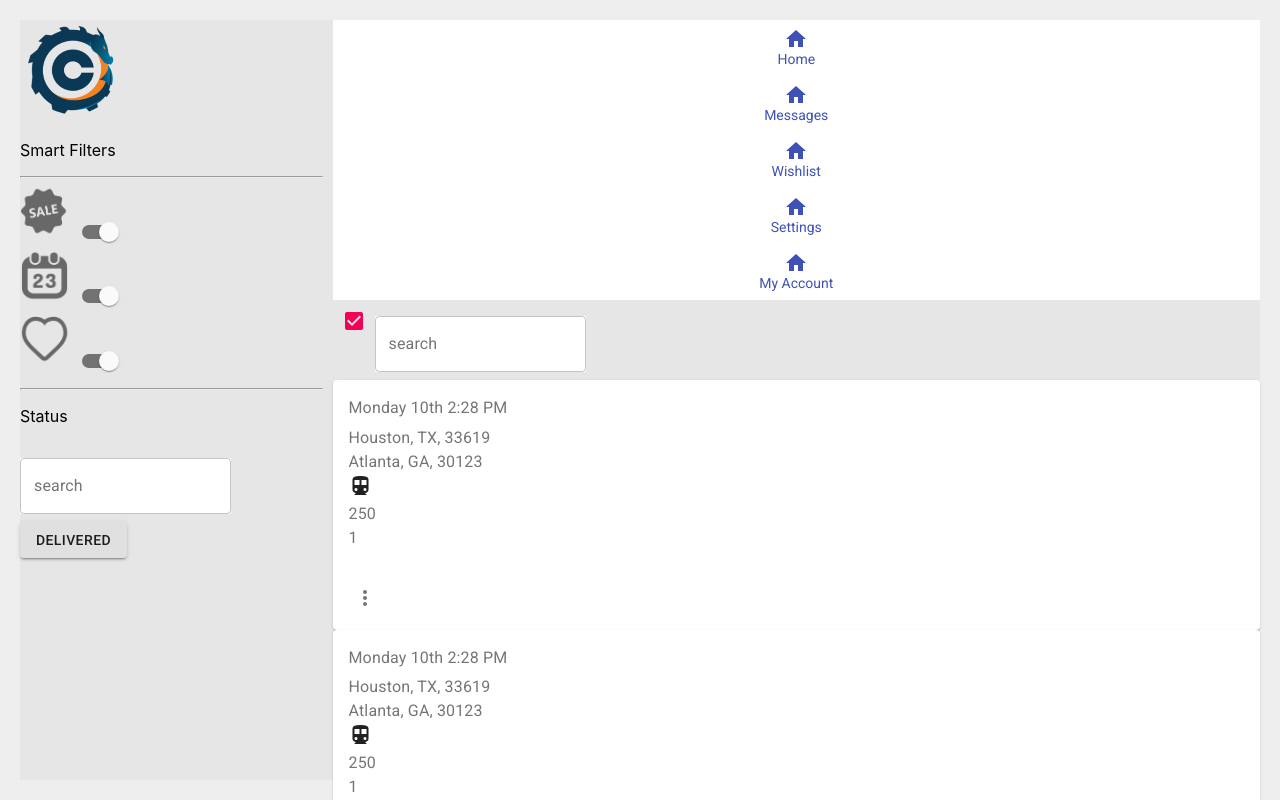
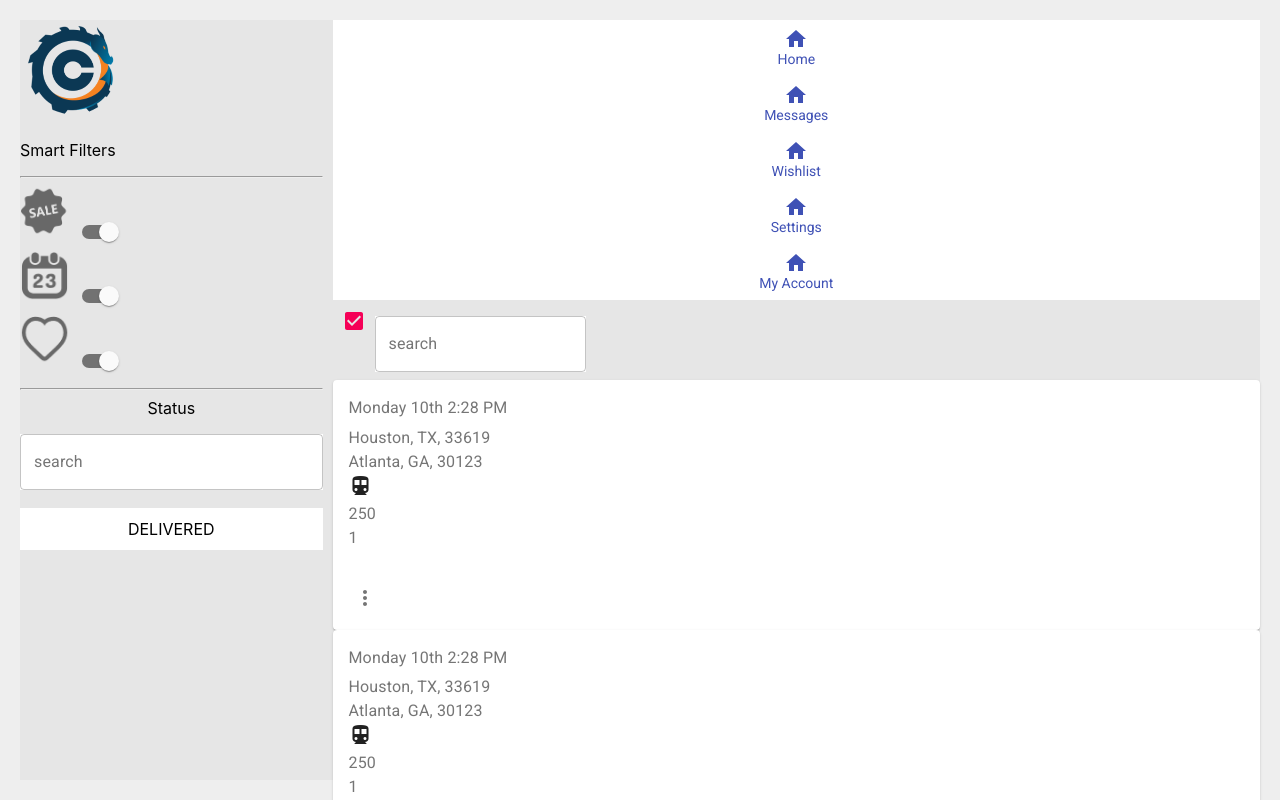
Before and after one commit to crudaz/react-smartFilters, a React (Create React App) app: page / in a window 1280 px wide. Shown: the top 800 px of the page. Built offline with nearby package versions, Linux system fonts and the light colour scheme.

Commit message:
style: change component style

```diff
--- a/src/components/deliveryStatus.js
+++ b/src/components/deliveryStatus.js
@@ -1,17 +1,37 @@
 import React from 'react';
-import Button from '@material-ui/core/Button';
+import { makeStyles } from '@material-ui/core/styles';
 
 import SearchBar from '../components/searchBar';
 
+const useStyles = makeStyles(theme => ({
+    root: {
+        display: 'flex',
+        flexDirection: 'column',
+        flexGrow: 1,
+    },
+    title: {
+        textAlign: 'center'
+    },
+    status: {
+        display: 'flex',
+        alignItems: 'center',
+        justifyContent: 'center',
+        backgroundColor: 'white',
+        height: 42,
+        marginTop: 10
+    },
+}));
+
 const DeliveryStatus = () => {
+    const classes = useStyles();
     return (
-        <React.Fragment>
-            <p>Status</p>
+        <div className={classes.root}>
+            <div className={classes.title}>Status</div>
             <SearchBar />
-            <Button variant="contained">
+            <span className={classes.status}>
                 DELIVERED
-            </Button>
-        </React.Fragment>
+            </span>
+        </div>
      );
 }
 
```
